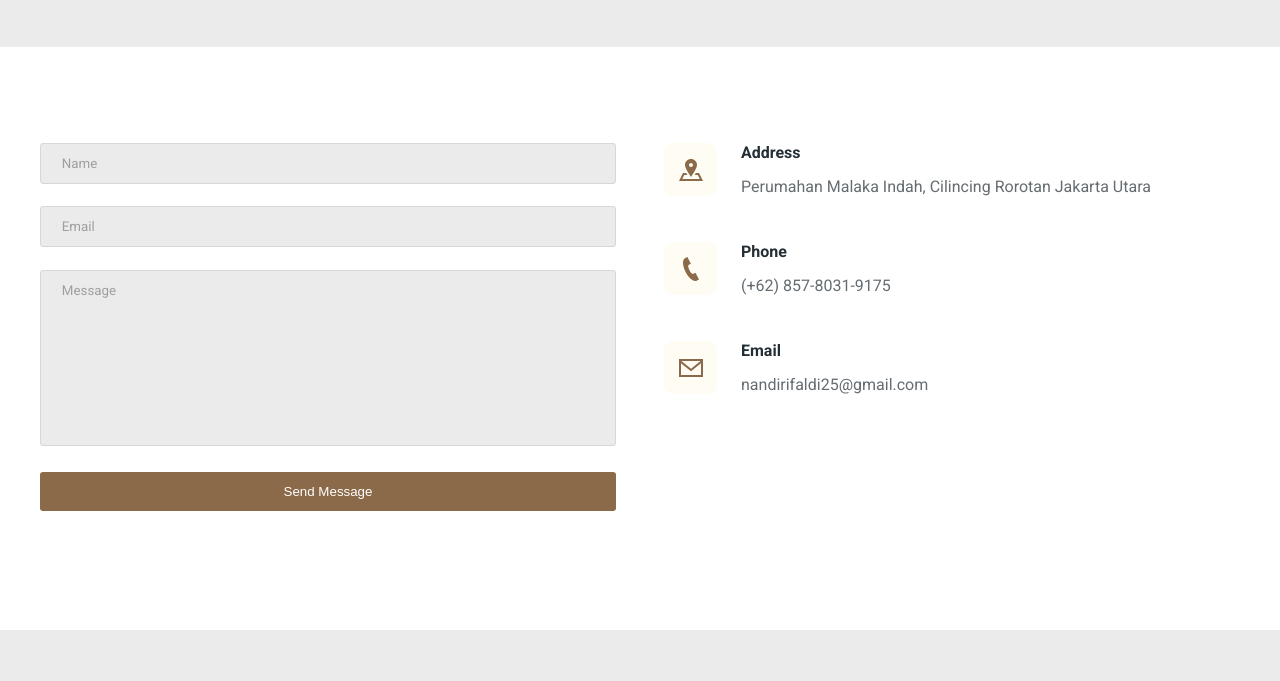
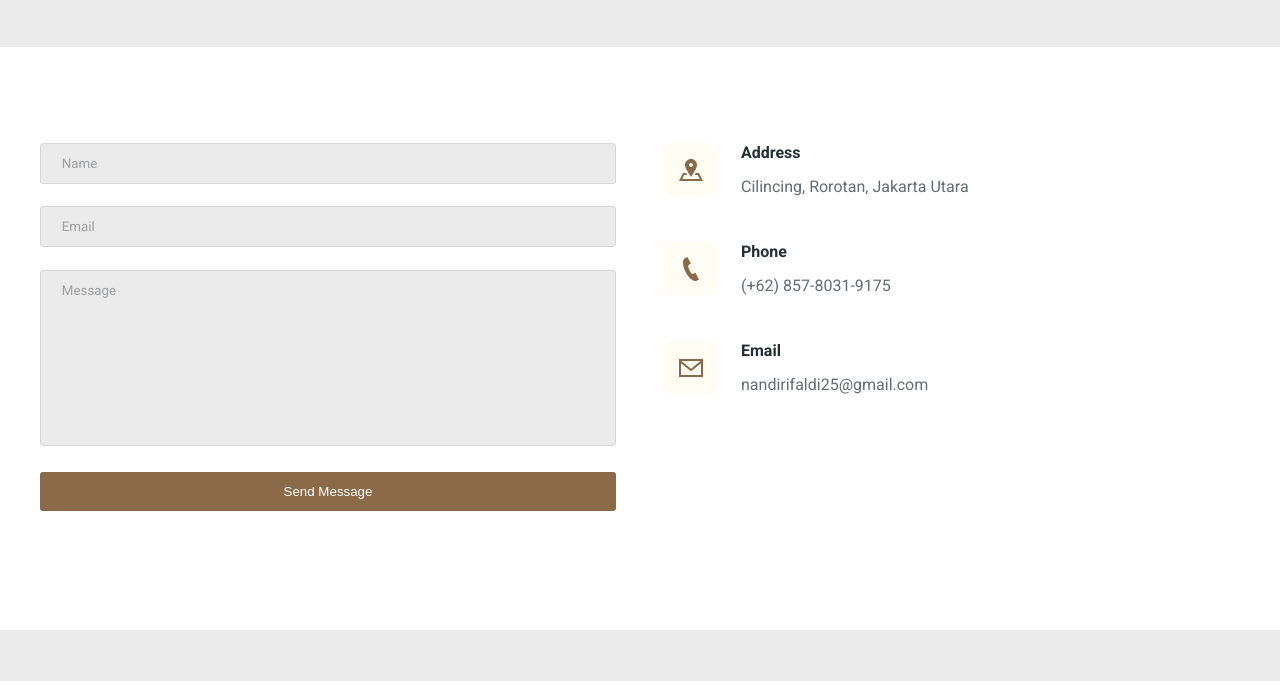
Before and after one commit to nxndi/portfolio, a plain HTML site: page index.html in a window 1280 px wide. Shown: the part 3663-4344 px from the top of the page. Drawn offline with Linux system fonts and the light colour scheme.

Commit message:
update alamat

```diff
--- a/index.html
+++ b/index.html
@@ -192,7 +192,6 @@
                         <p>This login form is designed to fulfill security needs and also provide users with a friendly and easy-to-use experience.</p>
                     </div>
                 </div>
-
 
                 <!-- Portfolio 5 -->
                 <div class="portfolio">
@@ -394,7 +393,7 @@
                     </div>
                     <div class="contact-item-detail">
                         <h4>Address</h4>
-                        <p>Perumahan Malaka Indah, Cilincing Rorotan Jakarta Utara</p>
+                        <p>Cilincing, Rorotan, Jakarta Utara</p>
                     </div>
                 </div>
 
```
